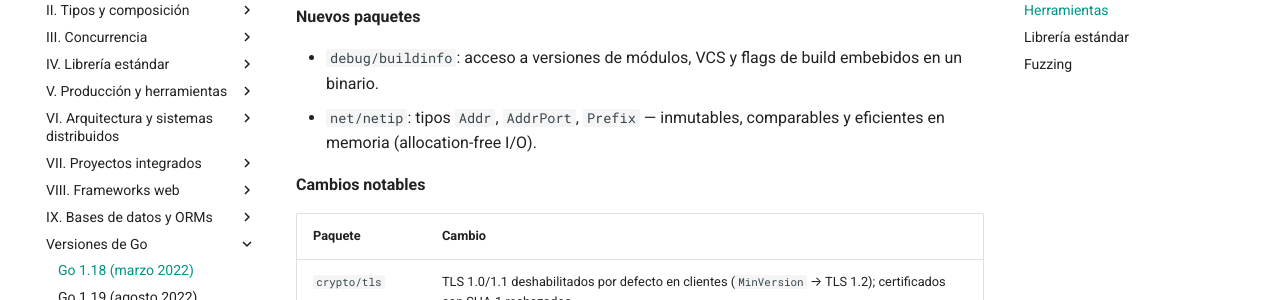
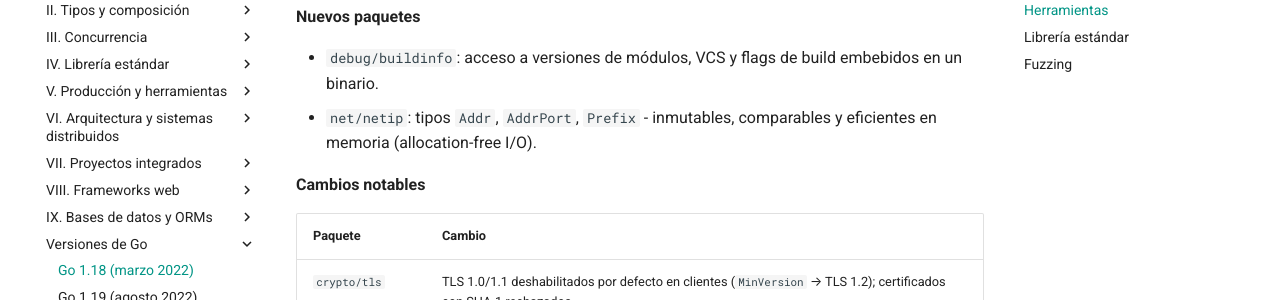
Before and after one commit to jhonsferg/spanish-golang-guide, an MkDocs documentation site: the page built from docs/10-versiones-de-go/go-1-18.md, in a window 1280 px wide and 900 px high, scrolled down 1226 px. Shown: the part 152-452 px from the top of the window. Built offline with MkDocs 1.6.1 and Material for MkDocs 9.7.7, drawn with Linux system fonts in a browser that asks for light colours; comment, search, counter and statistics services are not loaded.

Commit message:
fix: reemplazar guion largo por guion simple en go-1-18.md

```diff
--- a/docs/10-versiones-de-go/go-1-18.md
+++ b/docs/10-versiones-de-go/go-1-18.md
@@ -48,7 +48,7 @@ partida razonable para cualquier repaso "de qué trata el Go moderno".
 
 - `debug/buildinfo`: acceso a versiones de módulos, VCS y flags de build
   embebidos en un binario.
-- `net/netip`: tipos `Addr`, `AddrPort`, `Prefix` — inmutables, comparables
+- `net/netip`: tipos `Addr`, `AddrPort`, `Prefix` - inmutables, comparables
   y eficientes en memoria (allocation-free I/O).
 
 **Cambios notables**
```
